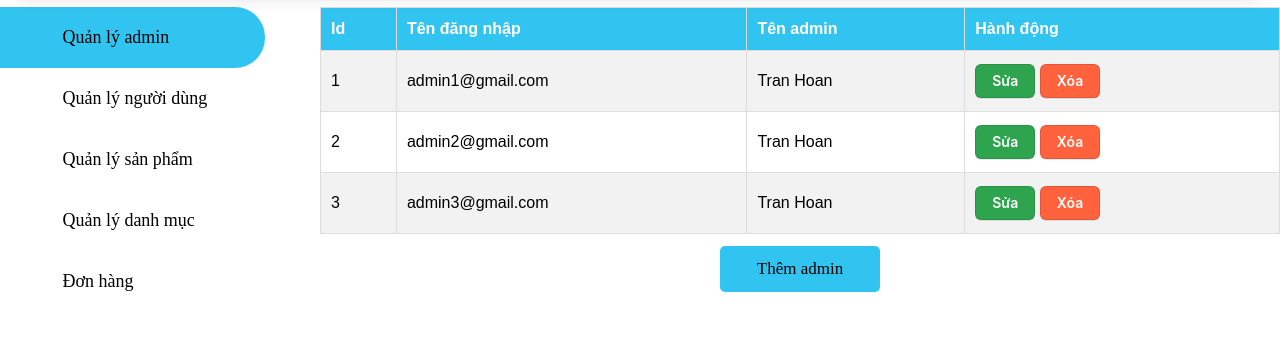
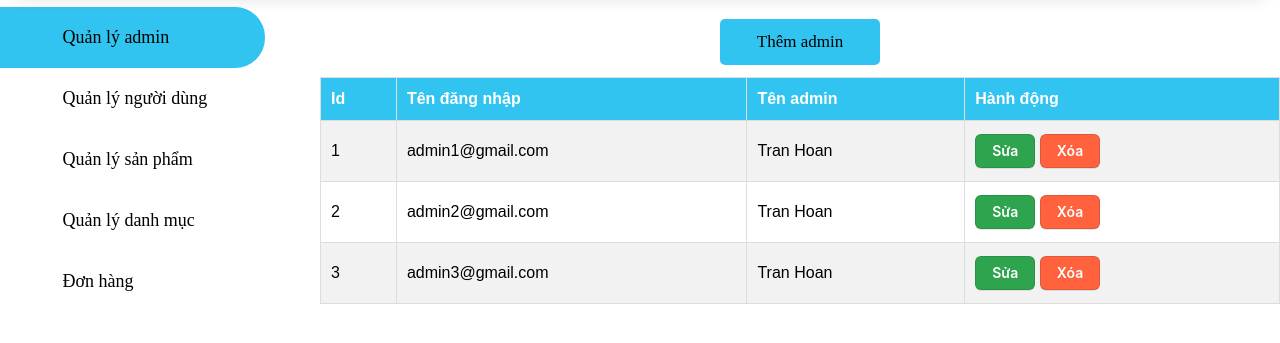
Before and after one commit to LeXuanv/admingd, a plain HTML site: page adminManamegent.html in a window 1280 px wide. Shown: the part 77-420 px from the top of the page. Drawn offline with Linux system fonts and the light colour scheme.

Commit message:
edit button

```diff
--- a/adminManamegent.html
+++ b/adminManamegent.html
@@ -37,6 +37,7 @@
                 </ul>
             </div>
             <div class="content">
+                <a href="#open">Thêm admin</a>
                 <table id="render">
                     <tr>
                         <th>Id</th>
@@ -73,7 +74,6 @@
                         </td>
                     </tr>
                 </table>
-                <a href="#open">Thêm admin</a>
             </div>
 
         </div>
--- a/assets/css/table.css
+++ b/assets/css/table.css
@@ -2,6 +2,7 @@
     background-color: #32c4f0;
 } */
 .content {
+    margin-top: 12px;
     width: 75%;
     display: flex;
     flex-direction: column;
@@ -18,6 +19,7 @@
     justify-content: center;
     align-items: center;
     font-size: 17px;
+    margin-bottom: 12px;
 }
 .content a:hover {
     cursor: pointer;
```
Also changed, not shown: catalogManamegent.html (+1 -1 lines), productManamegent.html (+1 -1 lines).
